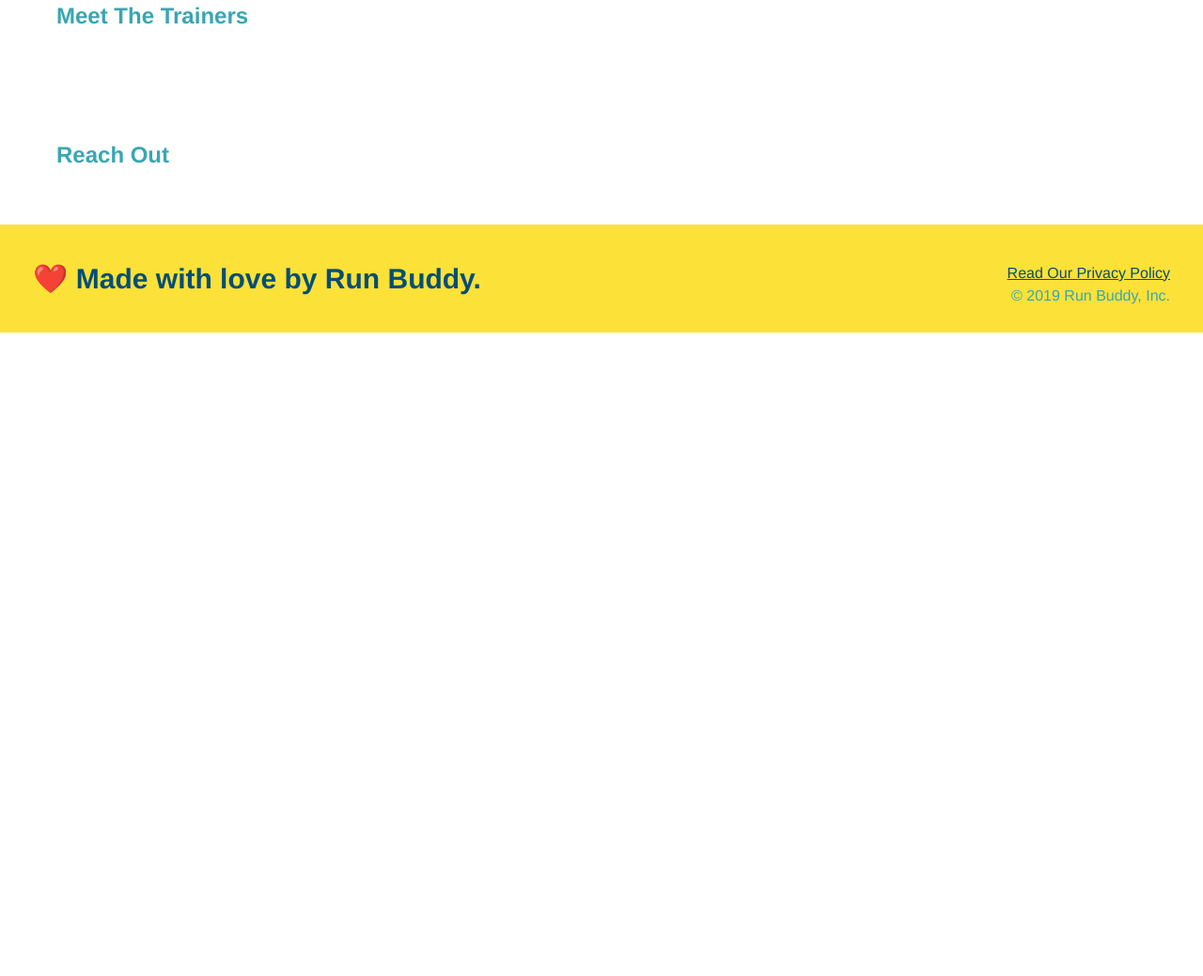
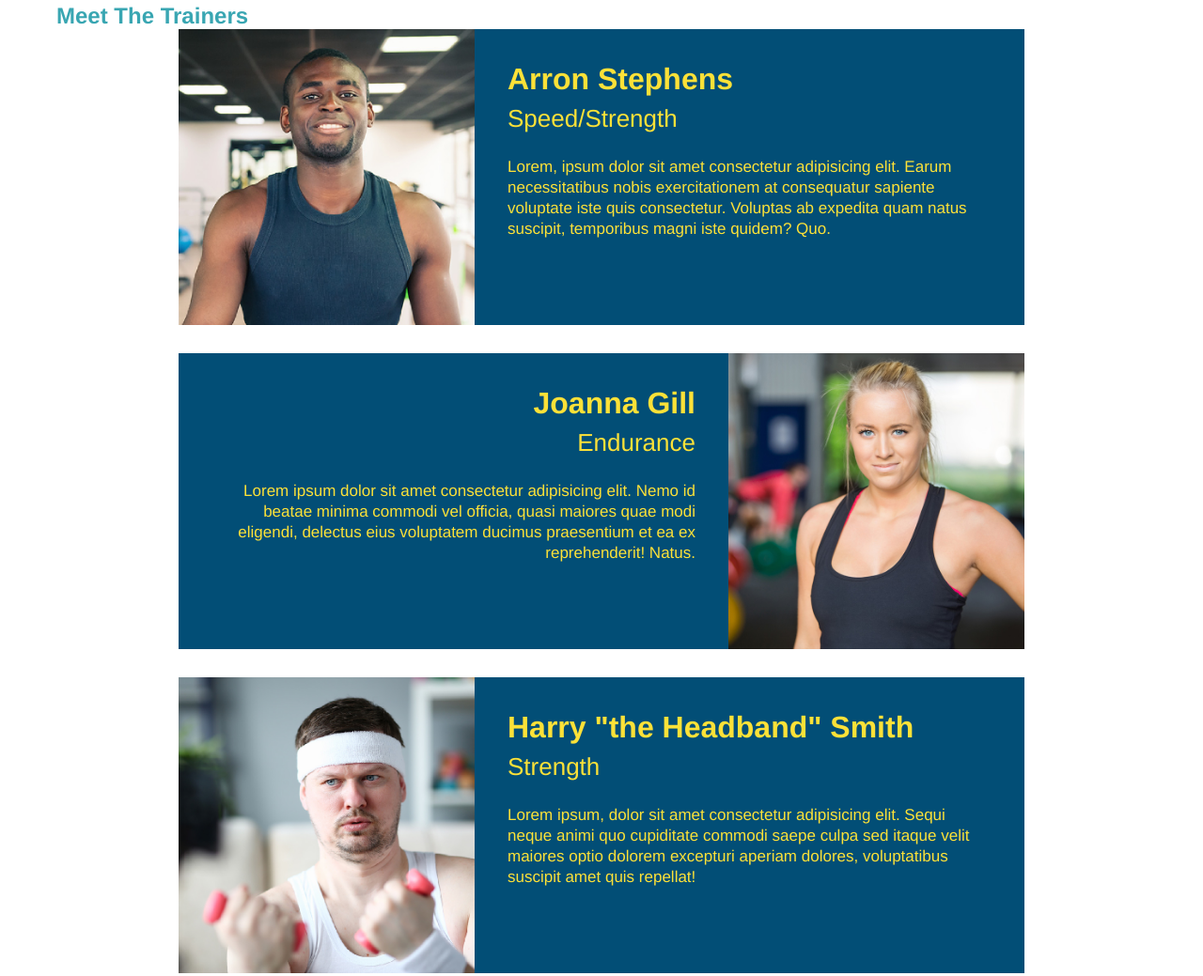
Before and after one commit to JamesHardin02/run-buddy, a plain HTML site: page index.html in a window 1280 px wide. Shown: the part 2787-3826 px from the top of the page at 94% size. Before the commit the page ends 3141 px from the top, so only its background shows below. Drawn offline with Linux system fonts and the light colour scheme.

Commit message:
Trainer section stylized

```diff
--- a/assets/css/style.css
+++ b/assets/css/style.css
@@ -7,6 +7,8 @@ body {
     color: #39a6b2;
     font-family: Helvetica, Arial, sans-serif;
 }
+
+/*HEADER*/
 header {
     padding: 20px 35px;
     background-color: #39a6b2;
@@ -34,6 +36,8 @@ header nav ul li a{
     font-weight: lighter;
     font-size: 22px
 }
+
+/*FOOTER*/
 footer {
     background: #fce138;
     width: 100%;
@@ -53,9 +57,12 @@ footer div {
 footer a {
     color: #024e76;
 }
+
 section{
     padding: 60px;
 }
+
+/*HERO*/
 .hero{
     background-image: url(../images/hero-bg.jpg);
     height: 600px;
@@ -99,6 +106,8 @@ section{
     padding: 10px 20px;
     font-size: 16px;
 }
+
+/*WHAT WE DO/WHAT YOU DO*/
 .intro{
     text-align: center;
 }
@@ -121,7 +130,7 @@ section{
     display: inline-block;
     border-bottom: 3px solid;
 }
-
+    /*UTILITY CLASSES*/
 .primary-border {
     border-color: #fce138;
 }
@@ -129,6 +138,7 @@ section{
 .secondary-border {
     border-color: #39a6b2;
 }
+    /*end of utility classes*/
 .steps div{
       margin-bottom: 80px;
 }
@@ -148,3 +158,45 @@ section{
 .steps span{
     font-size: 38px;
 }
+
+/*TRAINERS SECTION*/
+.trainer{
+    text-align: center;
+    width: 900px;
+    margin: 0 auto 30px auto;
+    background: #024e76;
+    color: #fce138;
+    overflow: auto;
+}
+.trainer img{
+    width: 35%;
+    float: left;
+}
+.trainer-bio{
+    padding: 35px;
+    float: left;
+    width: 65%;
+}
+    /*UTILITY CLASSES*/
+.text-left{
+    text-align: left;
+}
+.text-right{
+    text-align: right;
+}
+    /*END OF UTILITY CLASSES*/
+.trainer-bio h3 {
+    font-size: 32px;
+    margin-bottom: 8px;
+}
+
+.trainer-bio h4 {
+    font-weight: lighter;
+    font-size: 26px;
+    margin-bottom: 25px;
+}
+
+.trainer-bio p {
+    font-size: 17px;
+    line-height: 1.3;
+}
--- a/index.html
+++ b/index.html
@@ -98,8 +98,39 @@
         </section>
 
         <!--"meet the trainers" section-->
-        <section>
-            <h2>Meet The Trainers</h2>
+        <section id="your-trainers" class="trainers">
+            <h2 class="selection-title primary-border">Meet The Trainers</h2>
+            <article class="trainer">
+                <img src="./assets/images/trainer-1.jpg" alt="Arron Stephens smiling for the camera">
+                <div class="trainer-bio text-left">
+                    <h3>Arron Stephens</h3>
+                    <h4>Speed/Strength</h4>
+                    <p>
+                        Lorem, ipsum dolor sit amet consectetur adipisicing elit. Earum necessitatibus nobis exercitationem at consequatur sapiente voluptate iste quis consectetur. Voluptas ab expedita quam natus suscipit, temporibus magni iste quidem? Quo.
+                    </p>
+                </div>
+            </article>
+            <article class="trainer">
+                <div class="trainer-bio text-right">
+                    <h3>Joanna Gill</h3>
+                    <h4>Endurance</h4>
+                    <p>
+                        Lorem ipsum dolor sit amet consectetur adipisicing elit. Nemo id beatae minima commodi vel officia, quasi maiores quae modi eligendi, delectus eius voluptatem ducimus praesentium et ea ex reprehenderit! Natus.
+                    </p>
+                </div>
+                <img src="./assets/images/trainer-2.jpg" alt="Trainer Joanna cooling off after a workout" />
+            </article>
+            <article class="trainer">
+                <img src="./assets/images/trainer-3.jpg" alt="Harry Smith wearing a headband and lifting comically small pink weights">
+                <div class="trainer-bio text-left">
+                    <h3>Harry "the Headband" Smith</h3>
+                    <h4>Strength</h4>
+                    <p>
+                      Lorem ipsum, dolor sit amet consectetur adipisicing elit. Sequi neque animi quo cupiditate commodi saepe culpa sed
+                      itaque velit maiores optio dolorem excepturi aperiam dolores, voluptatibus suscipit amet quis repellat!
+                    </p>
+                </div>
+            </article>
         </section>
 
         <!--"reach out" section-->
```
Also changed, not shown: assets/images/trainer-1.jpg (added), assets/images/trainer-2.jpg (added), assets/images/trainer-3.jpg (added).
